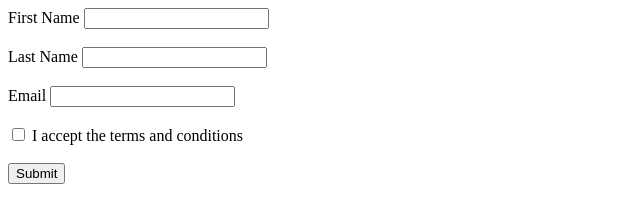
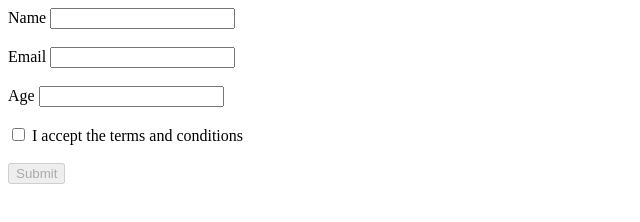
Before and after one commit to acciojob/form-validation-and-submission-Dhruwvaviya999, a website: page main.html in a window 1280 px wide. Shown: the whole page, without its empty margins (0-640 px from the left). Drawn offline with Linux system fonts and the light colour scheme.

Commit message:
created a submission

```diff
--- a/main.html
+++ b/main.html
@@ -9,15 +9,15 @@
 <body>
 	<!-- the entire body must be written by student -->
 	<form id="myForm" action=""  >
-		<label>First Name</label>
-		<input type="text" id="fName" /><br><br>
-		<label>Last Name</label>
-		<input type="text" id="lName" /><br><br>
+		<label>Name</label>
+		<input type="text" id="name" /><br><br>
 		<label>Email</label>
 		<input type="text" id="email" /><br><br>
+		<label>Age</label>
+		<input type="number" id="age" /><br><br>
 		<input type="checkbox" id="termsCheckbox" />
 		<label>I accept the terms and conditions</label><br><br>
-		<button id="submitBtn" type="submit" >Submit</button>
+		<button id="submitBtn" disabled type="submit" >Submit</button>
 	</form>
     <script type="text/javascript" src="./script.js">
 </script>
```
